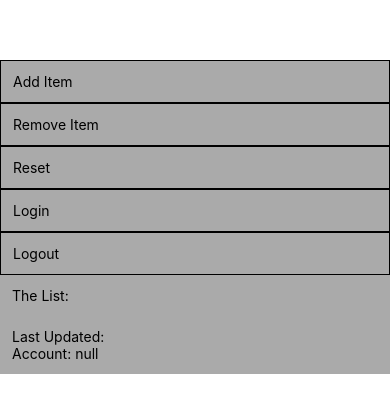
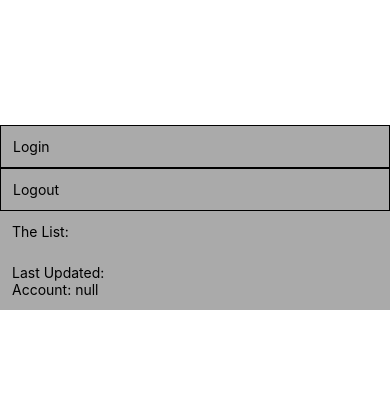
Before and after one commit to kylanhurt/react-native-redux-tutorial, a React Native app: screen / in a window 390 px wide. Shown: the part 205-618 px from the top of the page. Built offline with nearby package versions, Linux system fonts and the light colour scheme.

Commit message:
Simplify code

```diff
--- a/src/components/ViewA.tsx
+++ b/src/components/ViewA.tsx
@@ -16,24 +16,19 @@ class ViewA extends Component {
   }
 
   onLoadToDoList = async () => {
-    const response = await fetch('https://jsonplaceholder.typicode.com/todos/')
-    const result = await response.json()
-    this.props.onLogin(result.slice(0, 6))
+    try {
+      const response = await fetch('https://jsonplaceholder.typicode.com/todos/')
+      const result = await response.json()
+      this.props.onLogin(result.slice(0, 6))
+    } catch (e) {
+      this.props.onError('There was an error!')
+    }
   }
 
   render() {
 
     return (
       <View>
-        <TouchableOpacity style={styles} onPress={this.props.onAddItem}>
-          <Text>Add Item</Text>
-        </TouchableOpacity>
-        <TouchableOpacity style={styles} onPress={this.props.onRemoveItem}>
-          <Text>Remove Item</Text>
-        </TouchableOpacity>
-        <TouchableOpacity style={styles} onPress={this.props.onResetToDoList}>
-          <Text>Reset</Text>
-        </TouchableOpacity>
         <TouchableOpacity style={styles} onPress={this.onLoadToDoList}>
           <Text>Login</Text>
         </TouchableOpacity>
@@ -47,13 +42,11 @@ class ViewA extends Component {
 
 const mapDispatchToProps = (dispatch) => {
   return {
-    onAddItem: () => dispatch({ type: 'ADD_ITEM', data: { title: 'item' } }),
-    onRemoveItem: () => dispatch({ type: 'REMOVE_ITEM' }),
-    onResetToDoList: () => dispatch({ type: 'RESET_ITEMS' }),
     onLogout: () => dispatch({ type: 'LOGOUT' }),
     onLogin: (toDoList) => {
       dispatch({ type: 'LOGIN', data: { username: 'My Username', toDoList }})
-    }
+    },
+    onError: (error) => dispatch({ type: 'ERROR', data: error })
   }
 }
 
--- a/src/components/ViewB.tsx
+++ b/src/components/ViewB.tsx
@@ -15,6 +15,7 @@ class ViewB extends Component {
     } = this.props
     return (
       <View style={{ padding: 12, height: '30%'}}>
+        <Text>{error}</Text>
         <Text>The List:</Text>
         <View style={{ padding: 12 }}>
           {toDoList.map((item, index) => (
--- a/src/redux/reducers/toDoReducer.ts
+++ b/src/redux/reducers/toDoReducer.ts
@@ -9,19 +9,6 @@ export const initialState = {
 
 const toDoList = (state = initialState.toDoList, action) => {
   switch (action.type) {
-    case 'ADD_ITEM': {
-      const list = [...state]
-      list.push(action.data)
-      return list
-    }
-    case 'REMOVE_ITEM': {
-      const list = [...state]
-      const removedItem = list.pop()
-      return list
-    }
-    case 'RESET_ITEMS': {
-      return []
-    }
     case 'LOGIN': {
       return action.data.toDoList
     }
@@ -35,9 +22,6 @@ const toDoList = (state = initialState.toDoList, action) => {
 
 const lastUpdated = (state = initialState.lastUpdated, action) => {
   switch (action.type) {
-    case 'ADD_ITEM':
-    case 'REMOVE_ITEM':
-    case 'RESET_ITEMS':
     case 'LOGIN':
       const date = new Date()
       return date.toUTCString()
```
